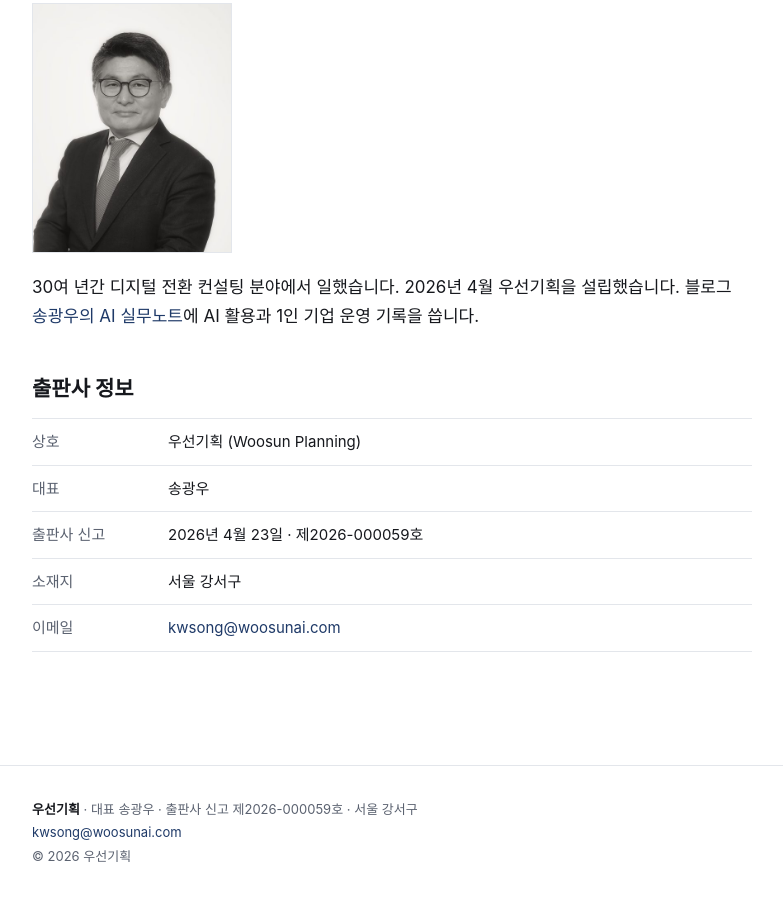
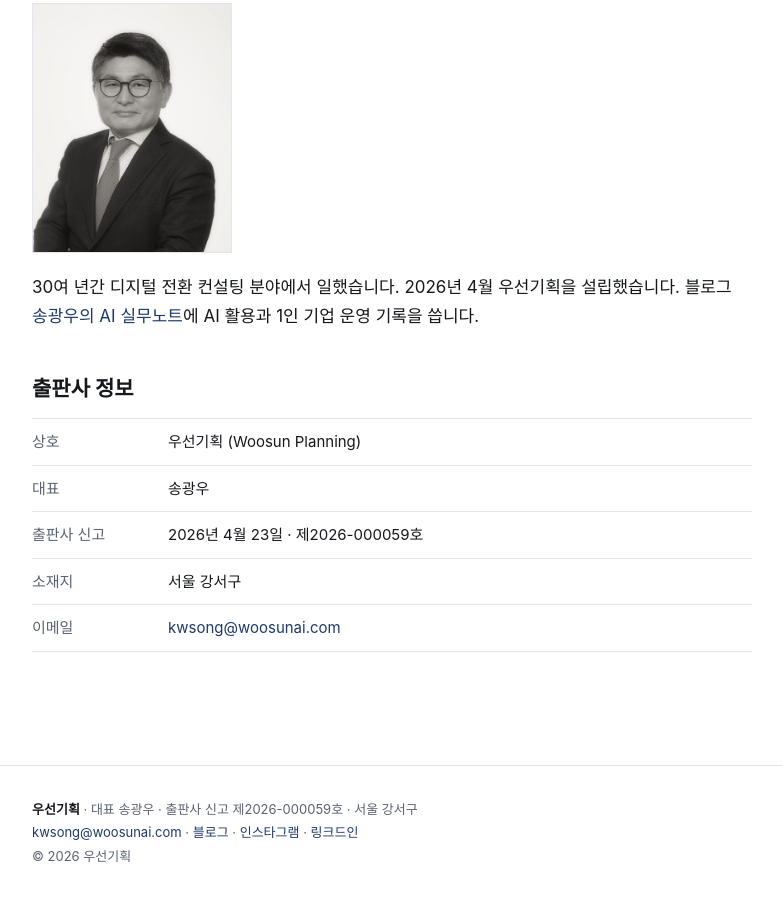
Before and after one commit to woosunplanning/woosunplanning-site, a plain HTML site: page about/index.html in a window 1280 px wide. Shown: the part 701-1601 px from the top of the page, without its empty margins (92-875 px from the left). Drawn offline with Linux system fonts and the light colour scheme; a web font is replaced by a local one.

Commit message:
Modify Open Graph image and enhance footer links
Updated the Open Graph image and added social media links in the footer.

```diff
--- a/about/index.html
+++ b/about/index.html
@@ -10,7 +10,7 @@
 <meta property="og:description" content="우선기획과 대표 송광우 소개, 출판사 정보.">
 <meta property="og:url" content="https://woosunai.com/about/">
 <meta property="og:type" content="website">
-<meta property="og:image" content="https://woosunai.com/assets/covers/vol5.jpg">
+<meta property="og:image" content="https://woosunai.com/assets/covers/one-person-company.jpg">
 <link rel="icon" href="/assets/img/logo.png" type="image/png">
 <link rel="stylesheet" href="https://cdn.jsdelivr.net/gh/orioncactus/pretendard@v1.3.9/dist/web/variable/pretendardvariable-dynamic-subset.min.css">
 <link rel="stylesheet" href="/assets/style.css">
@@ -40,6 +40,6 @@
 </div>
 
 </main>
-<footer class="site-foot"><div class="wrap"><strong>우선기획</strong> · 대표 송광우 · 출판사 신고 제2026-000059호 · 서울 강서구<br><a href="mailto:kwsong@woosunai.com">kwsong@woosunai.com</a><br>© 2026 우선기획</div></footer>
+<footer class="site-foot"><div class="wrap"><strong>우선기획</strong> · 대표 송광우 · 출판사 신고 제2026-000059호 · 서울 강서구<br><a href="mailto:kwsong@woosunai.com">kwsong@woosunai.com</a> · <a href="https://blog.naver.com/kwsongai" rel="noopener" target="_blank">블로그</a> · <a href="https://www.instagram.com/andykwangwoo/" rel="noopener" target="_blank">인스타그램</a> · <a href="https://www.linkedin.com/in/kwangwoo-song-17a50923/" rel="noopener" target="_blank">링크드인</a><br>© 2026 우선기획</div></footer>
 </body>
 </html>
```
